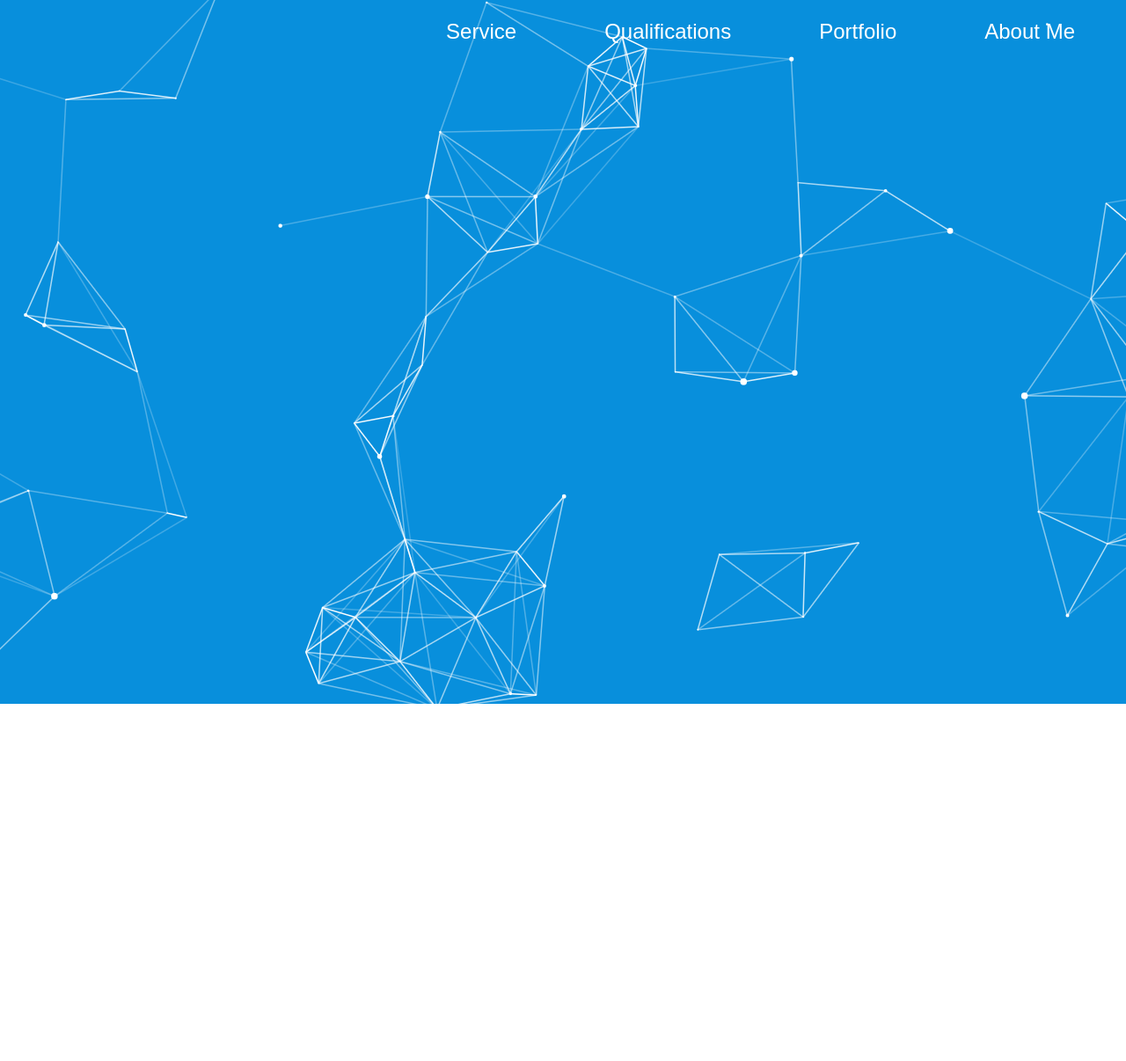
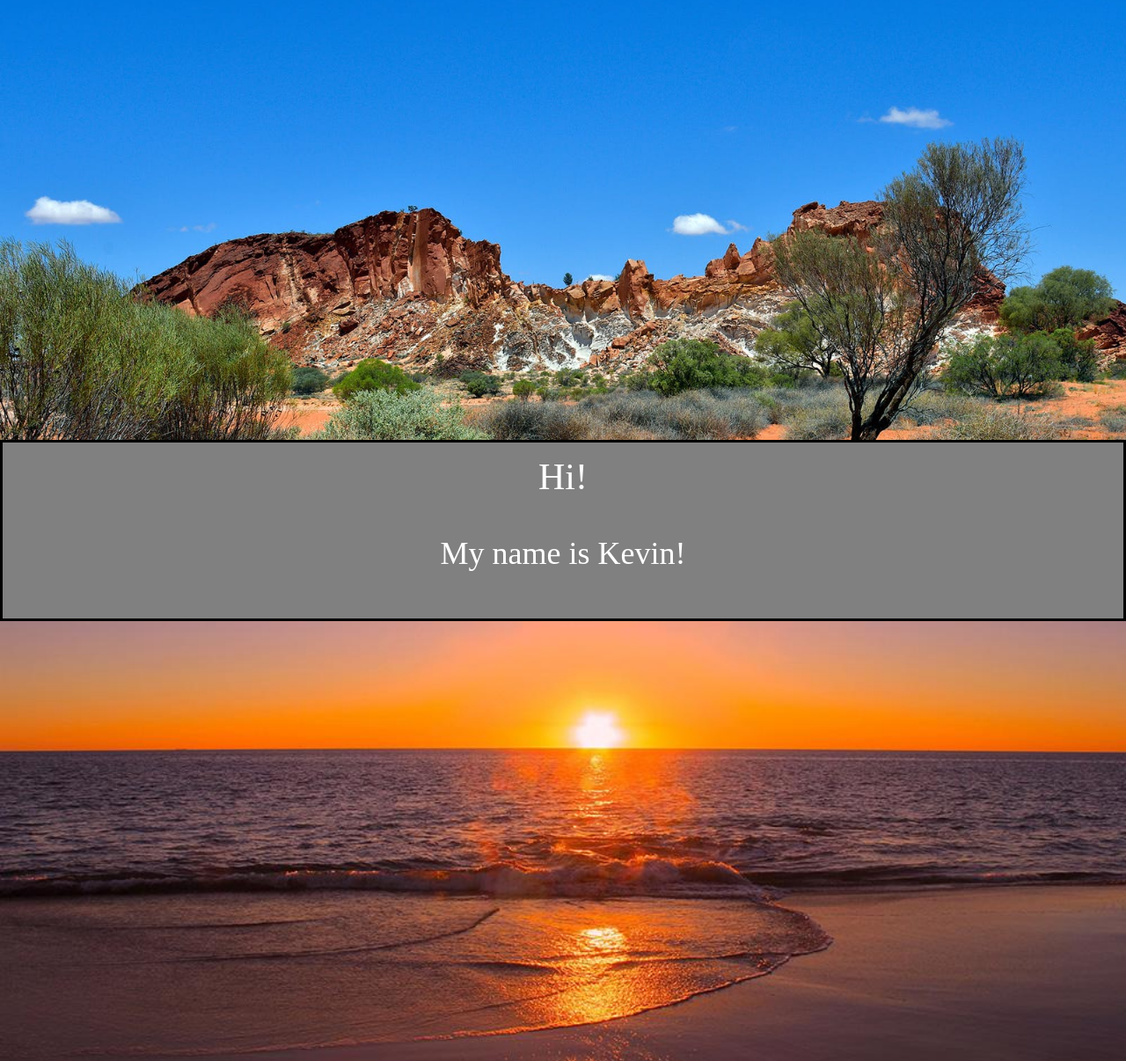
Before and after one commit to KevinWissink/Website-1.0, a plain HTML site: page index.html in a window 1280 px wide. Shown: the whole page at 88% size. Before the commit the page ends 800 px from the top, so only its background shows below. Drawn offline with Linux system fonts and the light colour scheme.

Commit message:
Reworked page and Landing is now parallax

```diff
--- a/customizations.css
+++ b/customizations.css
@@ -1,31 +1,56 @@
 body {
-    background: url(Landing_Background.png);
-    background-repeat: no-repeat;
-    background-attachment: fixed;
-    background-position: center;
+    margin: 0;
 }
 
-.navbar-nav {
-    list-style-type: none;
-    margin: 0;
-    padding: 0;
+.parallax {
+    /* The image used */
+  background-image: url(top_photo.jpg);
+
+  /* Set a specific height */
+  min-height: 500px;
+
+  /* Create the parallax scrolling effect */
+  background-attachment: fixed;
+  background-position: center;
+  background-repeat: no-repeat;
+  background-size: cover;
 }
 
-li {
-    display: inline;
+.parallax1 {
+    /* The image used */
+  background-image: url(bottom_photo.jpg);
+
+  /* Set a specific height */
+  min-height: 500px;
+
+  /* Create the parallax scrolling effect */
+  background-attachment: fixed;
+  background-position: center;
+  background-repeat: no-repeat;
+  background-size: cover;
 }
 
-.navagation {
-    color: white;
-    display: block;
-    float: right;
-    font: 24px Arial;
-    padding: 14px 50px;
-    text-decoration: none;
-    text-align: center;
-
+p {
+    margin-top: 0;
 }
 
-.navagation:hover {
-    background-color: #027ebc;
+.bar1 {
+    height: 200px;
+    background-color: gray;
+    font-size: 28px;
+    border-style: solid;
 }
+
+.hi {
+    padding-top: 15px;
+    color: white;
+    text-align: center;
+    font-size: 42px;
+}
+
+.name {
+
+    color: white;
+    text-align: center;
+    font-size: 36px;
+}
--- a/index.html
+++ b/index.html
@@ -1,28 +1,23 @@
 <!DOCTYPE html>
 <html>
+
 <head>
 	<title>Kevin Wissink</title>
+	<meta name="viewport" content="width=device-width, initial-scale=1">
 	<link rel="stylesheet" href="customizations.css">
 </head>
+
 <body>
 	<!-- Navagation Bar -->
-		<nav class="navbar navbar-expand-sm bg-light">
 
-			<ul class="navbar-nav">
-			  <li class="About Me">
-				<a class="navagation" href="About_Me.html">About Me</a>
-			  </li>
-			  <li class="Portfolio">
-				<a class="navagation" href="Portfolio.html">Portfolio</a>
-			  </li>
-			  <li class="Qualifications">
-				<a class="navagation" href="Qualifications.html">Qualifications</a>
-			  </li>
-			  <li class="Service">
-				<a class="navagation" href="Service.html">Service</a>
-			  </li>
-			</ul>
+	<div class="parallax"> </div>
 
-		</nav>
+	<div class="bar1">
+		<p class="hi">Hi!</p>
+		<p class="name">My name is Kevin!</p>
+	</div>
+
+	<div class="parallax1"> </div>
 </body>
+
 </html>
```
Also changed, not shown: About_Me.html (+35 -0 lines), Portfolio.html (+15 -0 lines), Qualifications.html (+15 -0 lines), Service.html (+15 -0 lines), Test.css (added, +48 -0 lines), bottom_photo.jpg (added), top_photo.jpg (added). Lines whose indentation alone changed are shown as unchanged.
